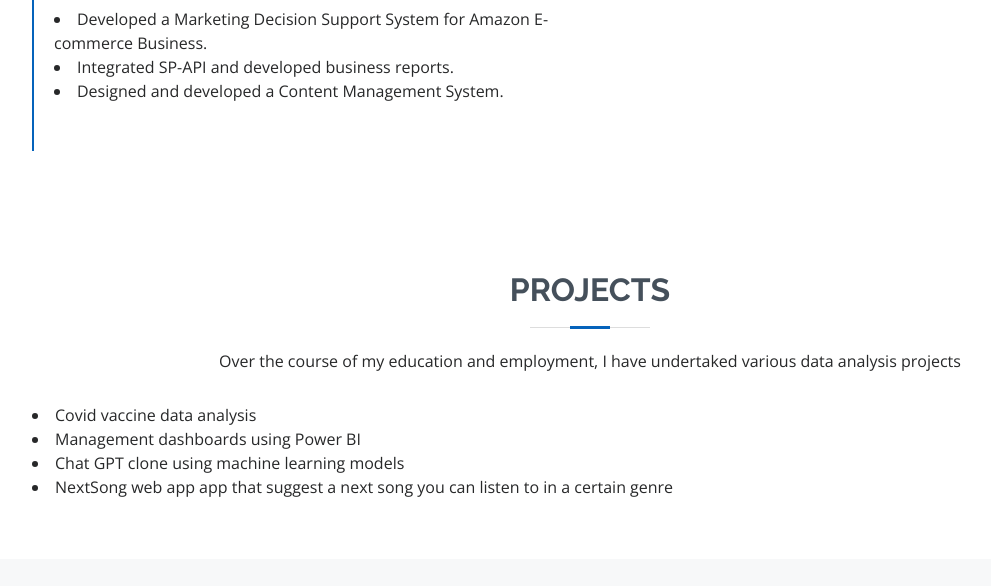
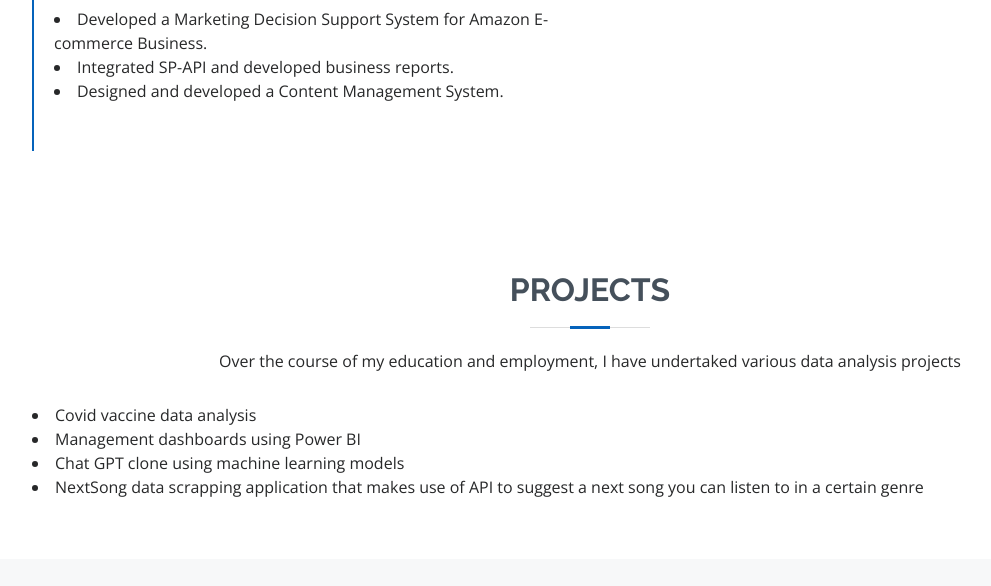
Before and after one commit to bshazia/bshazia.github.io, a plain HTML site: page index.html in a window 1280 px wide. Shown: the part 3676-4262 px from the top of the page, without its empty margins (100-1091 px from the left). Drawn offline with nearby package versions, Linux system fonts and the light colour scheme.

Commit message:
Update index.html

```diff
--- a/index.html
+++ b/index.html
@@ -347,7 +347,7 @@ Assessment (PIA), Data Encryption
                     <li>Covid vaccine data analysis</li>
                     <li>Management dashboards using Power BI</li>
                     <li>Chat GPT clone using machine learning models</li>
-                    <li>NextSong web app app that suggest a next song you can listen to in a certain genre
+                    <li>NextSong data scrapping application that makes use of API to suggest a next song you can listen to in a certain genre
                     </li>
                     </div>
 
```
